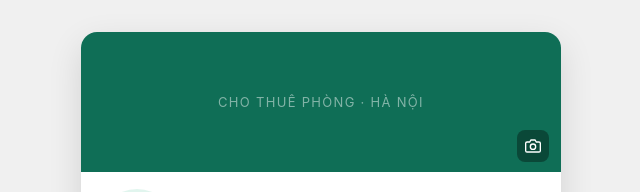
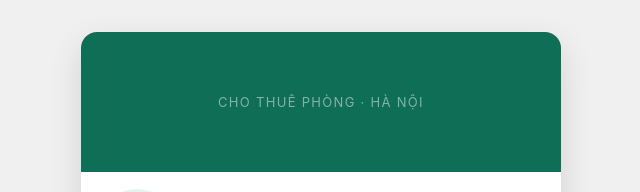
Before and after one commit to LTA-99/TIMPHONGHO.COM, a website: page frontend/index.html in a window 1280 px wide. Shown: the top 192 px of the page, without its empty margins (319-959 px from the left). Drawn offline with Linux system fonts and the light colour scheme.

Commit message:
Remove cover camera button

```diff
--- a/frontend/assets/css/styles.css
+++ b/frontend/assets/css/styles.css
@@ -72,25 +72,6 @@ button {
 
 .cover.has-image .cover-text {
   display: none;
-}
-
-.cover-cam {
-  position: absolute;
-  right: 12px;
-  bottom: 10px;
-  width: 32px;
-  height: 32px;
-  border-radius: 8px;
-  display: flex;
-  align-items: center;
-  justify-content: center;
-  background: rgba(0, 0, 0, 0.35);
-}
-
-.cover-cam svg {
-  width: 16px;
-  height: 16px;
-  color: #ffffff;
 }
 
 .profile-body {
--- a/frontend/assets/js/script.js
+++ b/frontend/assets/js/script.js
@@ -14,8 +14,6 @@ const fallbackProfile = {
 };
 
 const icons = {
-  camera:
-    '<svg viewBox="0 0 24 24" fill="none" stroke="currentColor" stroke-width="2" aria-hidden="true"><path d="M23 19a2 2 0 0 1-2 2H3a2 2 0 0 1-2-2V8a2 2 0 0 1 2-2h4l2-3h6l2 3h4a2 2 0 0 1 2 2z"/><circle cx="12" cy="13" r="4"/></svg>',
   check:
     '<svg viewBox="0 0 24 24" fill="none" stroke="currentColor" stroke-width="3" aria-hidden="true"><polyline points="20 6 9 17 4 12"/></svg>',
   facebook:
@@ -86,11 +84,9 @@ const renderProfile = (profile) => {
   setText("[data-room-count]", merged.stats?.rooms || "0");
   setText("[data-satisfaction]", merged.stats?.satisfaction || "0%");
 
-  const cameraIcon = document.querySelector("[data-camera-icon]");
   const checkIcon = document.querySelector("[data-check-icon]");
   const cover = document.querySelector("[data-cover]");
   const avatar = document.querySelector("[data-avatar]");
-  if (cameraIcon) cameraIcon.innerHTML = icons.camera;
   if (checkIcon) checkIcon.innerHTML = icons.check;
   if (cover && merged.coverImage) {
     cover.style.backgroundImage = `linear-gradient(rgba(15, 110, 86, 0.14), rgba(15, 110, 86, 0.14)), url("${merged.coverImage}")`;
--- a/frontend/index.html
+++ b/frontend/index.html
@@ -22,7 +22,6 @@
     <main class="wrap">
       <section class="cover" aria-label="Ảnh bìa" data-cover>
         <span class="cover-text" data-cover-text>Cho thuê phòng · Hà Nội</span>
-        <span class="cover-cam" aria-hidden="true" data-camera-icon></span>
       </section>
 
       <section class="profile-body" aria-labelledby="profile-title">
```
